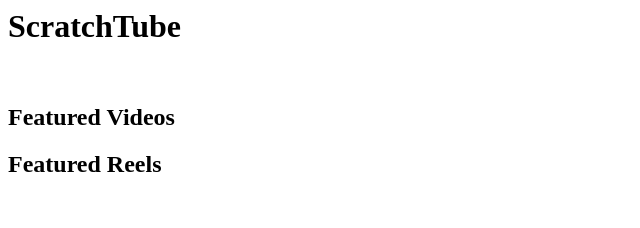
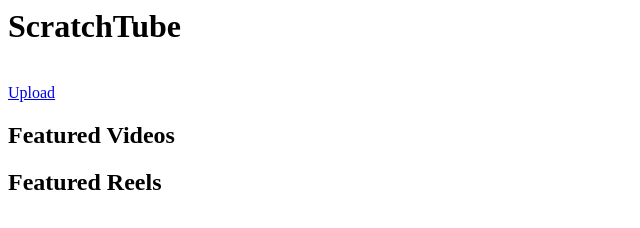
Before and after one commit to ImagineGamesTech/ScratchTube, a plain HTML site: page index.html in a window 1280 px wide. Shown: the whole page, without its empty margins (0-640 px from the left). Drawn offline with Linux system fonts and the light colour scheme.

Commit message:
Update index.html

```diff
--- a/index.html
+++ b/index.html
@@ -3,6 +3,7 @@
   <body>
     <h1>ScratchTube</h1>
     <br>
+    <a href="https://docs.google.com/forms/d/e/1FAIpQLScUn-Z18Nl4WGkW3oSHruVgAeL7e7NVeUrh7e83nakBozHcFA/viewform?usp=sf_link">Upload</a>
     <h2>Featured Videos</h2>
     <!-- Featured Video Embed -->
     <h2>Featured Reels</h2>
```
